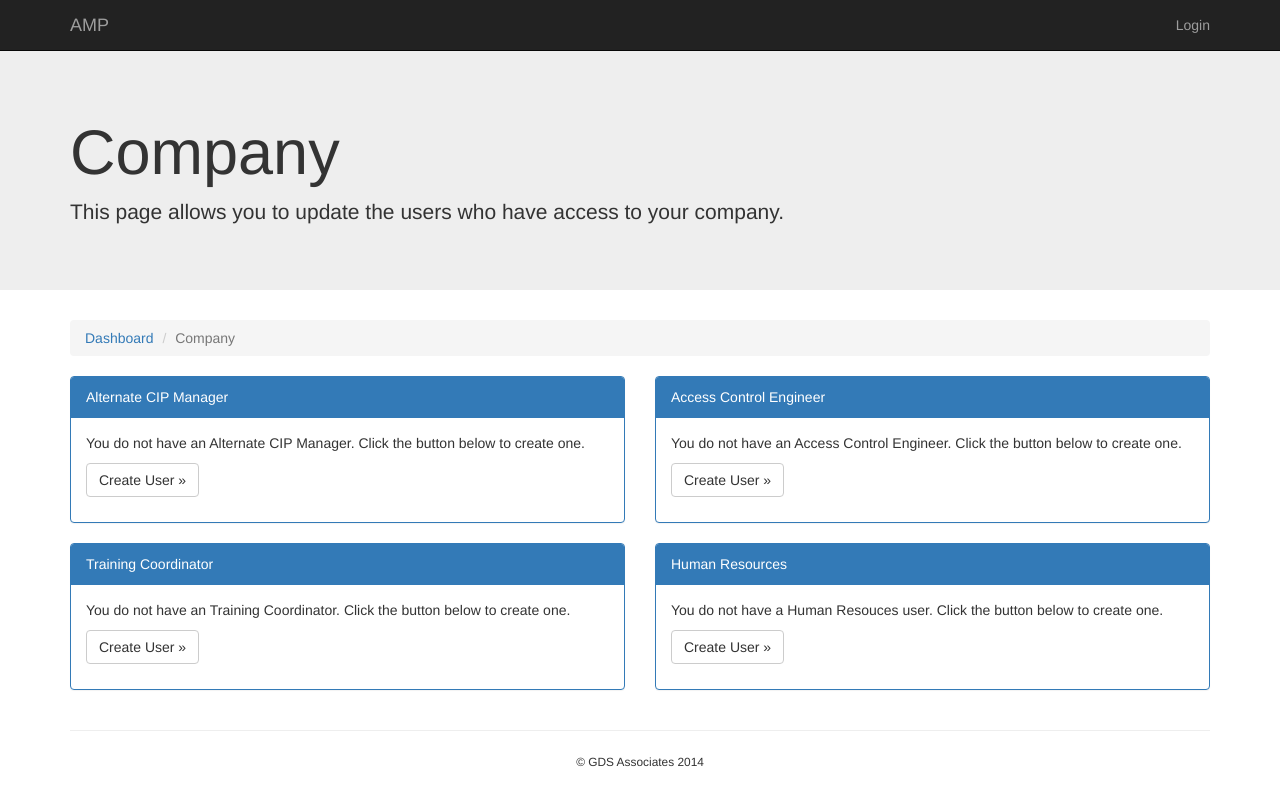
After one commit to jteppinette/amp, a Django app: template app/templates/company.html in a window 1280 px wide. The commit adds this page. Run offline with Django 3.2, Linux system fonts and the light colour scheme; the template is opened without the code that fills it, so the values that code supplies are empty; some libraries are stand-ins or nearby versions.

Commit message:
You can view your users in company page.

```diff
--- /dev/null
+++ b/app/templates/company.html
@@ -0,0 +1,151 @@
+{% extends "basenav.html" %}
+
+{% block title %}Company | AMP{% endblock %}
+
+{% block content %}
+
+<!-- Jumbotron -->
+<div class="jumbotron">
+    <div class="container">
+        <h1>Company</h1>
+        <p>This page allows you to update the users who have access to your company.</p>
+    </div>
+</div>
+
+<div class="container">
+    <!-- Breadcrumbs -->
+    <ol class="breadcrumb">
+      <li><a href="{% url 'dashboard' %}">Dashboard</a></li>
+      <li class="active">Company</li>
+    </ol>
+
+    <!-- Users -->
+    <div class="row">
+
+        <!-- Alternate CIP Manager -->
+        <div class="col-md-6 col-md-height">
+            <div class="panel panel-primary">
+                <div class="panel-heading">Alternate CIP Manager</div>
+                <div class="panel-body">
+                    {% if alternate_cip_manager %}
+                    <div class="form-horizontal">
+                        <div class="row">
+                            <label class="col-sm-3 text-right">Email:</label>
+                            <div class="col-sm-9">{{alternate_cip_manager.email}}</div>
+                        </div>
+                        <div class="form-group">
+                            <label class="col-sm-3 text-right">First Name:</label>
+                            <div class="col-sm-9">{{alternate_cip_manager.first_name}}</div>
+                        </div>
+                        <div class="form-group">
+                            <label class="col-sm-3 text-right">Last Name:</label>
+                            <div class="col-sm-9">{{alternate_cip_manager.last_name}}</div>
+                        </div>
+                    </div>
+                    <hr>
+                    <p><a href="{% url 'app.views.auth_login' %}" class="btn-block btn btn-default" role="button">Update User &raquo;</a></p>
+                    {% else %}
+                    <p>You do not have an Alternate CIP Manager. Click the button below to create one.</p>
+                    <p><a href="{% url 'app.views.auth_login' %}" class="btn btn-default" role="button">Create User &raquo;</a></p>
+                    {% endif %}
+                </div>
+            </div>
+        </div>
+
+        <!-- Access Control Engineer -->
+        <div class="col-md-6 col-md-height">
+            <div class="panel panel-primary">
+                <div class="panel-heading">Access Control Engineer</div>
+                <div class="panel-body">
+                    {% if access_control_engineer %}
+                    <div class="form-horizontal">
+                        <div class="row">
+                            <label class="col-sm-3 text-right">Email:</label>
+                            <div class="col-sm-9">{{access_control_engineer.email}}</div>
+                        </div>
+                        <div class="form-group">
+                            <label class="col-sm-3 text-right">First Name:</label>
+                            <div class="col-sm-9">{{access_control_engineer.first_name}}</div>
+                        </div>
+                        <div class="form-group">
+                            <label class="col-sm-3 text-right">Last Name:</label>
+                            <div class="col-sm-9">{{access_control_engineer.last_name}}</div>
+                        </div>
+                    </div>
+                    <hr>
+                    <p><a href="{% url 'app.views.auth_login' %}" class="btn-block btn btn-default" role="button">Update User &raquo;</a></p>
+                    {% else %}
+                    <p>You do not have an Access Control Engineer. Click the button below to create one.</p>
+                    <p><a href="{% url 'app.views.auth_login' %}" class="btn btn-default" role="button">Create User &raquo;</a></p>
+                    {% endif %}
+                </div>
+            </div>
+        </div>
+
+    </div>
+    <div class="row">
+
+        <!-- Training Coordinator -->
+        <div class="col-md-6">
+            <div class="panel panel-primary">
+                <div class="panel-heading">Training Coordinator</div>
+                <div class="panel-body">
+                    {% if training_coordinator %}
+                    <div class="form-horizontal">
+                        <div class="row">
+                            <label class="col-sm-3 text-right">Email:</label>
+                            <div class="col-sm-9">{{training_coordinator.email}}</div>
+                        </div>
+                        <div class="form-group">
+                            <label class="col-sm-3 text-right">First Name:</label>
+                            <div class="col-sm-9">{{training_coordinator.first_name}}</div>
+                        </div>
+                        <div class="form-group">
+                            <label class="col-sm-3 text-right">Last Name:</label>
+                            <div class="col-sm-9">{{training_coordinator.last_name}}</div>
+                        </div>
+                    </div>
+                    <hr>
+                    <p><a href="{% url 'app.views.auth_login' %}" class="btn-block btn btn-default" role="button">Update User &raquo;</a></p>
+                    {% else %}
+                    <p>You do not have an Training Coordinator. Click the button below to create one.</p>
+                    <p><a href="{% url 'app.views.auth_login' %}" class="btn btn-default" role="button">Create User &raquo;</a></p>
+                    {% endif %}
+                </div>
+            </div>
+        </div>
+
+        <!-- Human Resources -->
+        <div class="col-md-6">
+            <div class="panel panel-primary">
+                <div class="panel-heading">Human Resources</div>
+                <div class="panel-body">
+                    {% if human_resources %}
+                    <div class="form-horizontal">
+                        <div class="row">
+                            <label class="col-sm-3 text-right">Email:</label>
+                            <div class="col-sm-9">{{human_resources.email}}</div>
+                        </div>
+                        <div class="form-group">
+                            <label class="col-sm-3 text-right">First Name:</label>
+                            <div class="col-sm-9">{{human_resources.first_name}}</div>
+                        </div>
+                        <div class="form-group">
+                            <label class="col-sm-3 text-right">Last Name:</label>
+                            <div class="col-sm-9">{{human_resources.last_name}}</div>
+                        </div>
+                    </div>
+                    <hr>
+                    <p><a href="{% url 'app.views.auth_login' %}" class="btn-block btn btn-default" role="button">Update User &raquo;</a></p>
+                    {% else %}
+                    <p>You do not have a Human Resouces user. Click the button below to create one.</p>
+                    <p><a href="{% url 'app.views.auth_login' %}" class="btn btn-default" role="button">Create User &raquo;</a></p>
+                    {% endif %}
+                </div>
+            </div>
+        </div>
+
+    </div>
+</div>
+
+{% endblock %}
--- a/app/templates/dashboard.html
+++ b/app/templates/dashboard.html
@@ -94,7 +94,7 @@
                 <div class="panel-heading">Company</div>
                 <div class="panel-body">
                     <p>Manipulate your company. This feature allows you to manipulate the different positions and users that are allowed access to this system.</p>
-                    <p><a href="{% url 'app.views.auth_login' %}" class="btn btn-default" role="button">Company &raquo;</a></p>
+                    <p><a href="{% url 'company' %}" class="btn btn-default" role="button">Company &raquo;</a></p>
                 </div>
             </div>
         </div>
--- a/app/urls.py
+++ b/app/urls.py
@@ -25,4 +25,7 @@ urlpatterns = patterns('',
 
     # Account
     url(r'^dashboard/account/$', login_required(views.UpdateAccount.as_view()), name='update_account'),
+
+    # Company
+    url(r'^dashboard/company/$', login_required(views.company), name='company'),
 )
```
Also changed, not shown: app/views.py (+42 -0 lines).
